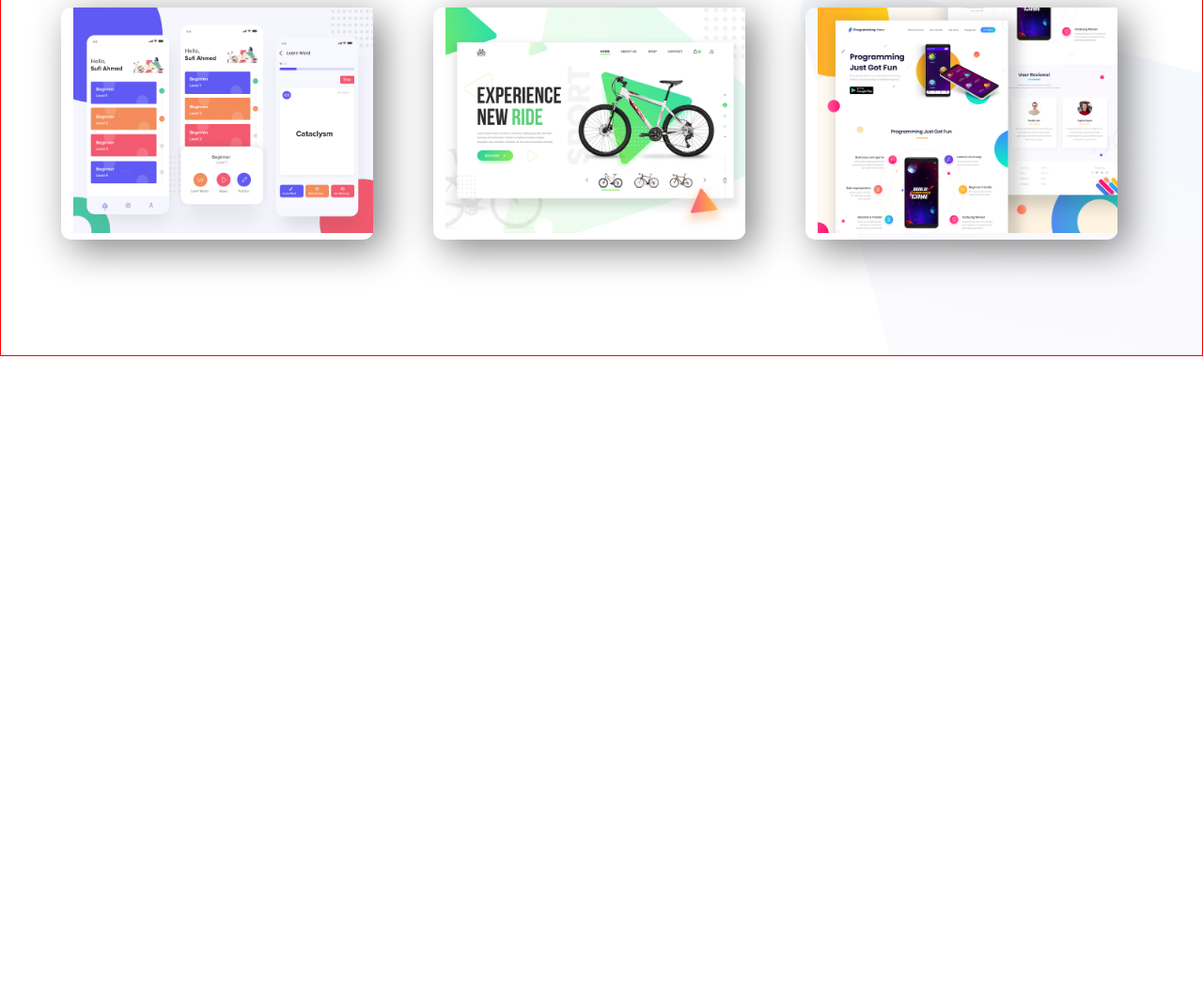
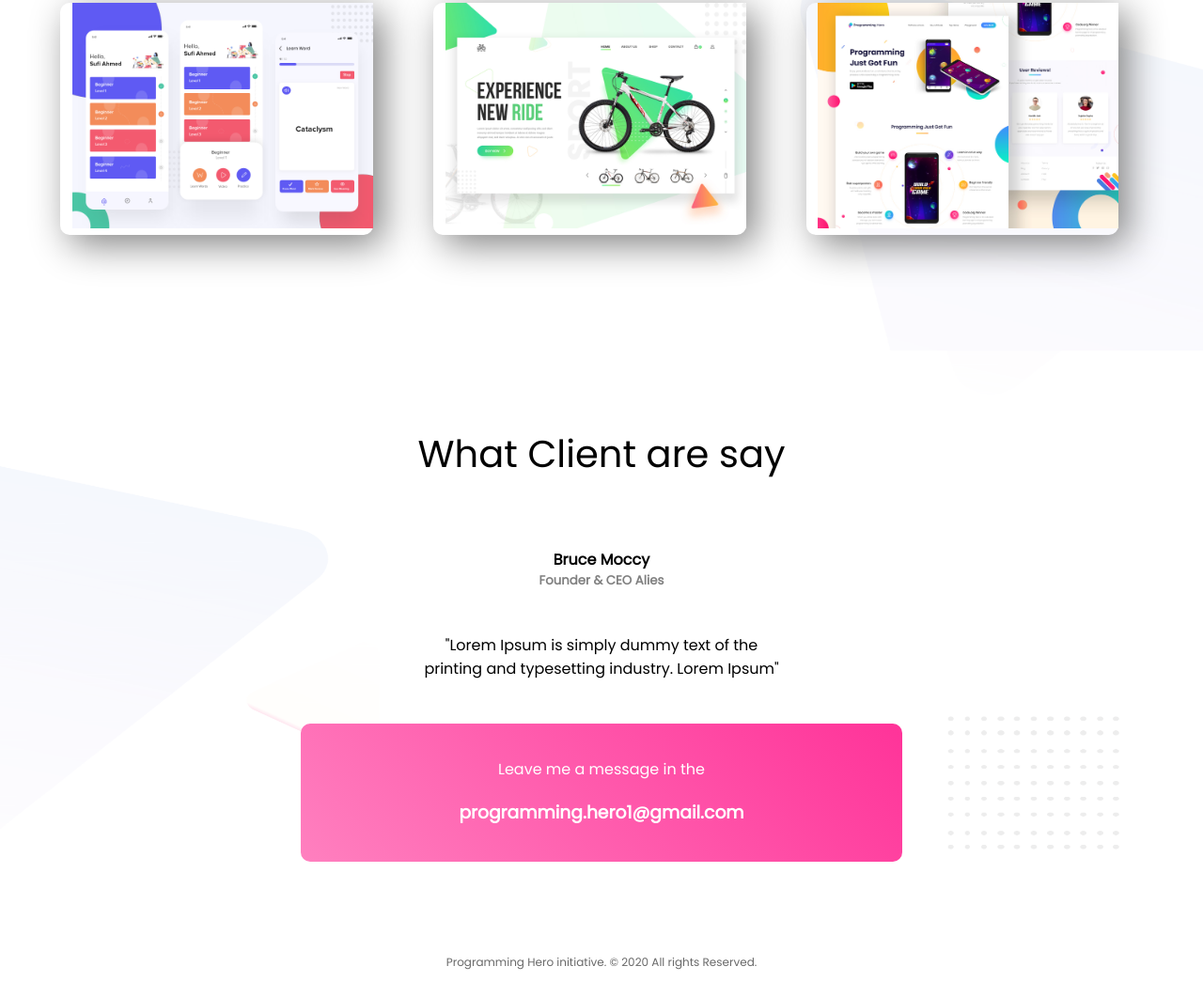
Before and after one commit to bishnunathbd/personal-website-assignment, a plain HTML site: page index.html in a window 1280 px wide. Shown: the part 1747-2792 px from the top of the page at 94% size. Before the commit the page ends 2126 px from the top, so only its background shows below. Drawn offline with Linux system fonts and the light colour scheme.

Commit message:
5-bottom area done

```diff
--- a/index.html
+++ b/index.html
@@ -48,5 +48,20 @@
       <img src="images/latest-work/work-3.jpg" alt="">
     </div>
   </section>
+  <!-- bottom area  -->
+  <section class="bottom-area">
+    <h2>What Client are say</h2>
+    <h4>Bruce Moccy</h4>
+    <h5>Founder & CEO Alies</h5>
+    <blockquote>"Lorem Ipsum is simply dummy text of the <br>
+      printing and typesetting industry. Lorem Ipsum"</blockquote>
+    <div class="contact">
+      <p id="message">Leave me a message in the</p>
+      <h3>programming.hero1@gmail.com</h3>
+    </div>
+  </section>
+  <footer>
+    <p>Programming Hero initiative. © 2020 All rights Reserved.</p>
+  </footer>
 </body>
 </html>
--- a/style.css
+++ b/style.css
@@ -46,7 +46,7 @@ p{
 
 section{
   height: 570px;
-  border: 1px solid red;
+  /* border: 1px solid red; */
   padding-top: 80px;
   padding-bottom: 80px;
 }
@@ -94,3 +94,40 @@ section{
   background-repeat: no-repeat;
   background-size: cover;
 }
+
+/* bottom area  */
+.bottom-area{
+  text-align: center;
+  height: 470px;
+  background-image: url("images/footer-bg.png");
+  background-repeat: no-repeat;
+  background-size: 100% 100%;
+}
+.bottom-area h2{
+  margin-bottom: 70px;
+}
+.bottom-area h4,h5{
+  margin: 0;
+}
+h5{
+  color: gray;
+}
+blockquote{
+  padding: 30px 0;
+}
+.contact{
+  /* border: 1px solid green; */
+  width: 50%;
+  margin: 0 auto;
+  border-radius: 10px;
+  background-image: linear-gradient(45deg, #ff80bf, #ff3399);
+  padding: 20px 0;
+}
+.contact h3, #message{
+  color: white;
+}
+footer p{
+  color: dimgray;
+  font-size: 12px;
+  text-align: center;
+}
```
